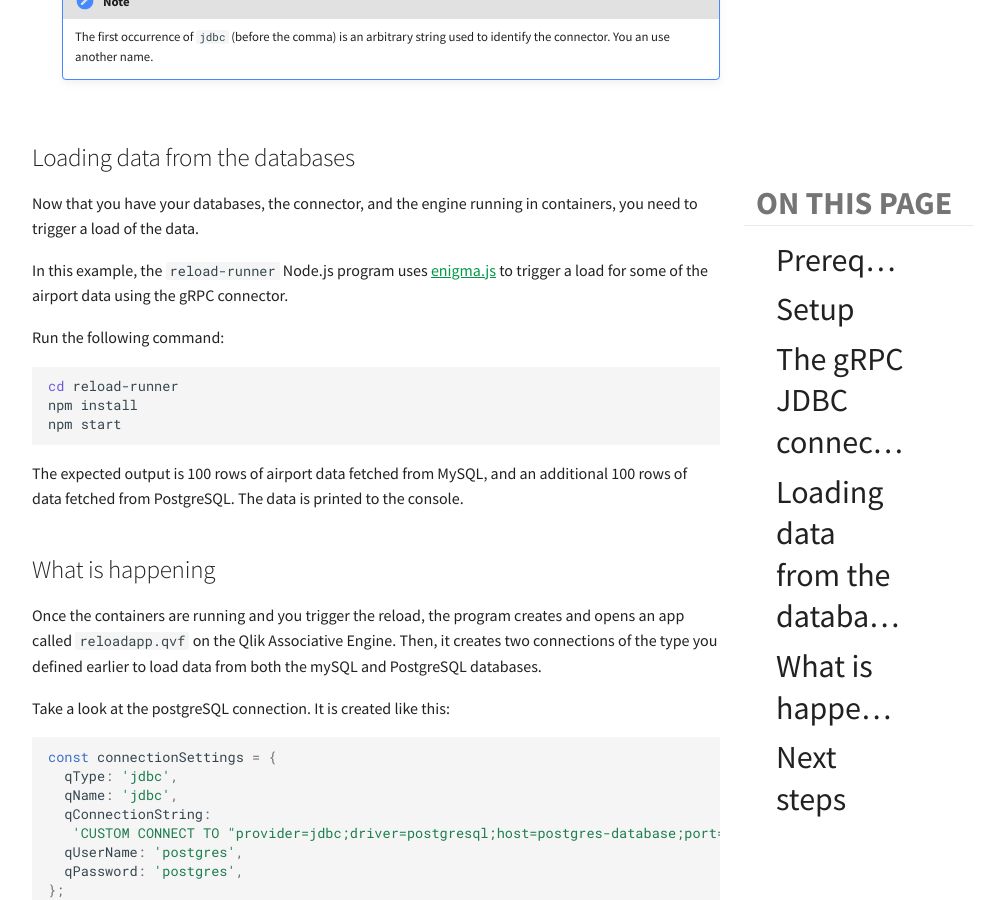
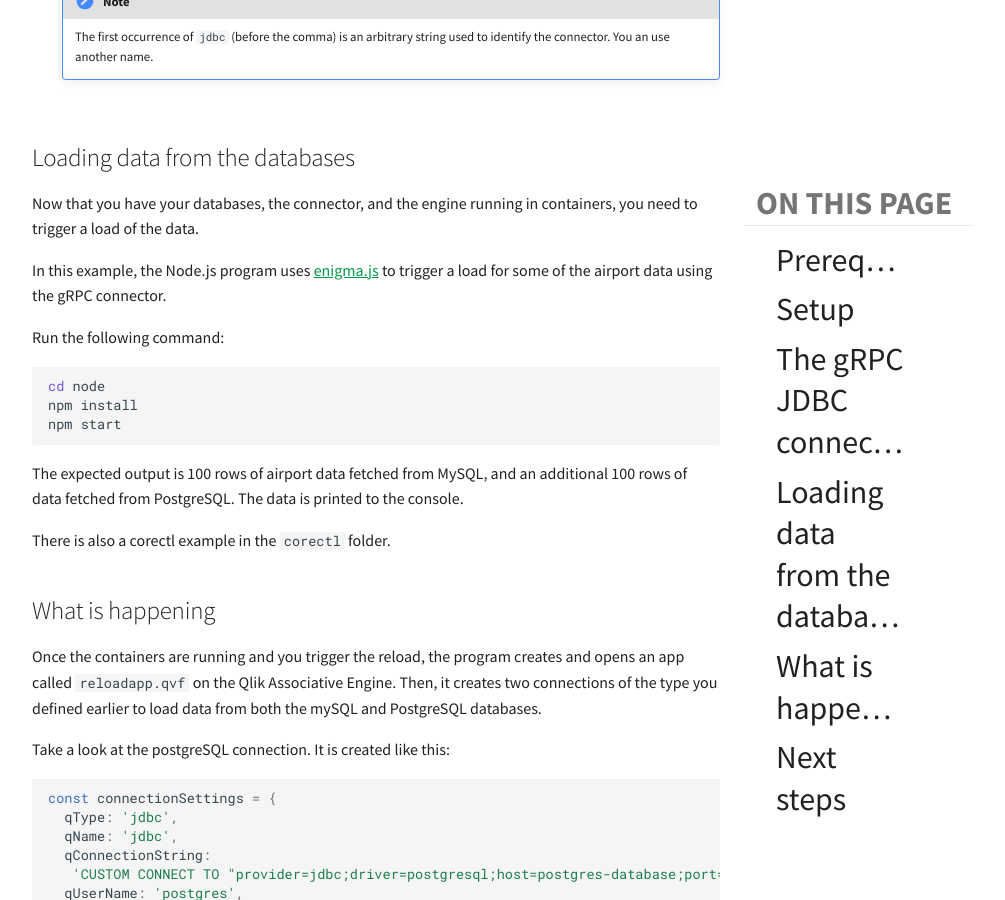
Before and after one commit to qlik-oss/core-website, an MkDocs documentation site: the page built from docs/tutorials/data-loading/databases.md, in a window 1280 px wide and 900 px high, scrolled down 2144 px. Shown: the whole window, without its empty margins (264-1269 px from the left). Built offline with MkDocs 1.6.1 and Material for MkDocs 9.7.7, drawn with Linux system fonts in a browser that asks for light colours; nearby versions of some CDN libraries; library files that are not in the unit come from our copies; comment, search, counter and statistics services are not loaded.

Commit message:
Jdbc connector update (#497)
* The example points to the new folder and mentions the corectl example.

* Removed "node" from sentence for better flow

* Removed trailing whitespace

* Fixed broken link

````diff
--- a/docs/tutorials/data-loading/databases.md
+++ b/docs/tutorials/data-loading/databases.md
@@ -69,7 +69,7 @@
 you must configure the engine container by enabling connectors,
 specifying the connector type, and specifying the connector location.
 
-Look at the [docker-compose.yml](https://github.com/qlik-oss/core-grpc-jdbc-connector/blob/master/example/docker-compose.yml)
+Look at the [docker-compose.yml](https://github.com/qlik-oss/core-grpc-jdbc-connector/blob/master/examples/docker-compose.yml)
 file and take note of the following options:
 
 * `-S EnableGrpcCustomConnectors=1` enables gRPC connectors in the Qlik Associative Engine.
@@ -85,19 +85,21 @@
 Now that you have your databases, the connector, and the engine running in containers,
 you need to trigger a load of the data.
 
-In this example, the `reload-runner` Node.js program uses [enigma.js](https://github.com/qlik-oss/enigma.js) to trigger
+In this example, the Node.js program uses [enigma.js](https://github.com/qlik-oss/enigma.js) to trigger
 a load for some of the airport data using the gRPC connector.
 
 Run the following command:
 
 ```sh
-cd reload-runner
+cd node
 npm install
 npm start
 ```
 
 The expected output is 100 rows of airport data fetched from MySQL, and an additional 100 rows of data
 fetched from PostgreSQL. The data is printed to the console.
+
+There is also a corectl example in the `corectl` folder.
 
 ## What is happening
 
````
